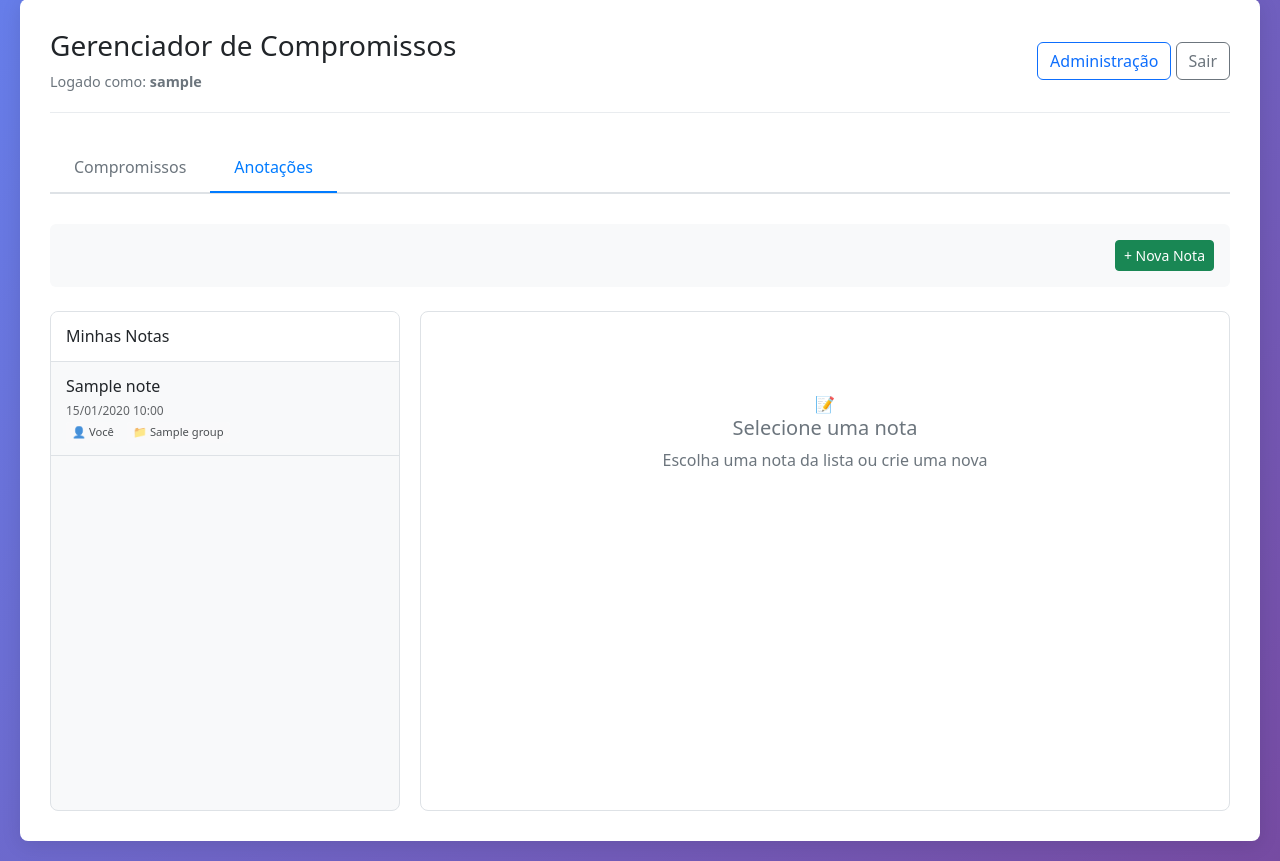
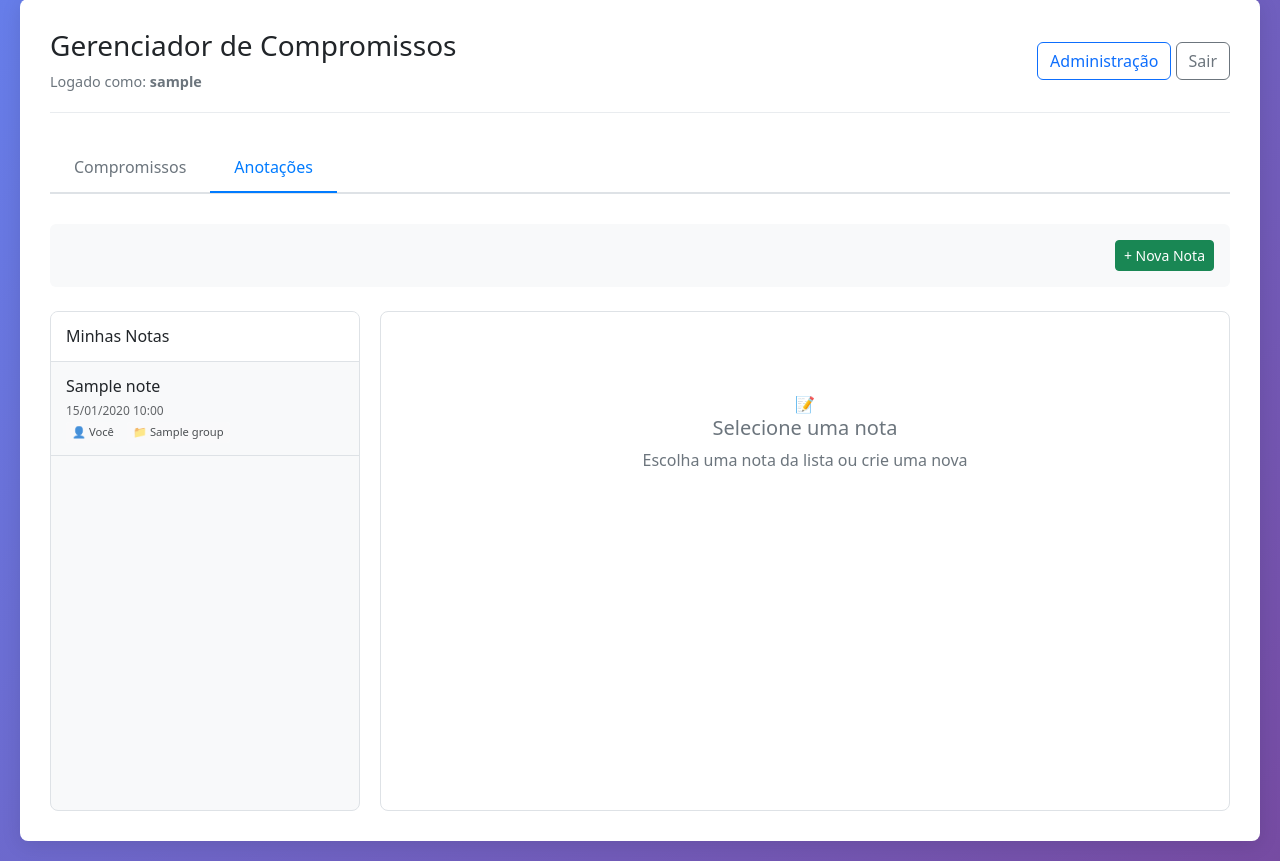
Before and after one commit to Corolario/agenda-tarefas, a Flask app: page /notas in a window 1280 px wide. Shown: the part 21-882 px from the top of the page. Run offline with Flask 3, Linux system fonts and the light colour scheme; a user stored in the database is signed in; tables that the repository leaves empty hold one stand-in row (values such as "Sample post"); some libraries are stand-ins or nearby versions.

Commit message:
Reduce sidebar width from 350px to 310px

```diff
--- a/templates/notas.html
+++ b/templates/notas.html
@@ -18,7 +18,7 @@
     }
 
     .notes-sidebar {
-        width: 350px;
+        width: 310px;
         border: 1px solid #dee2e6;
         border-radius: 8px;
         overflow-y: auto;
```
